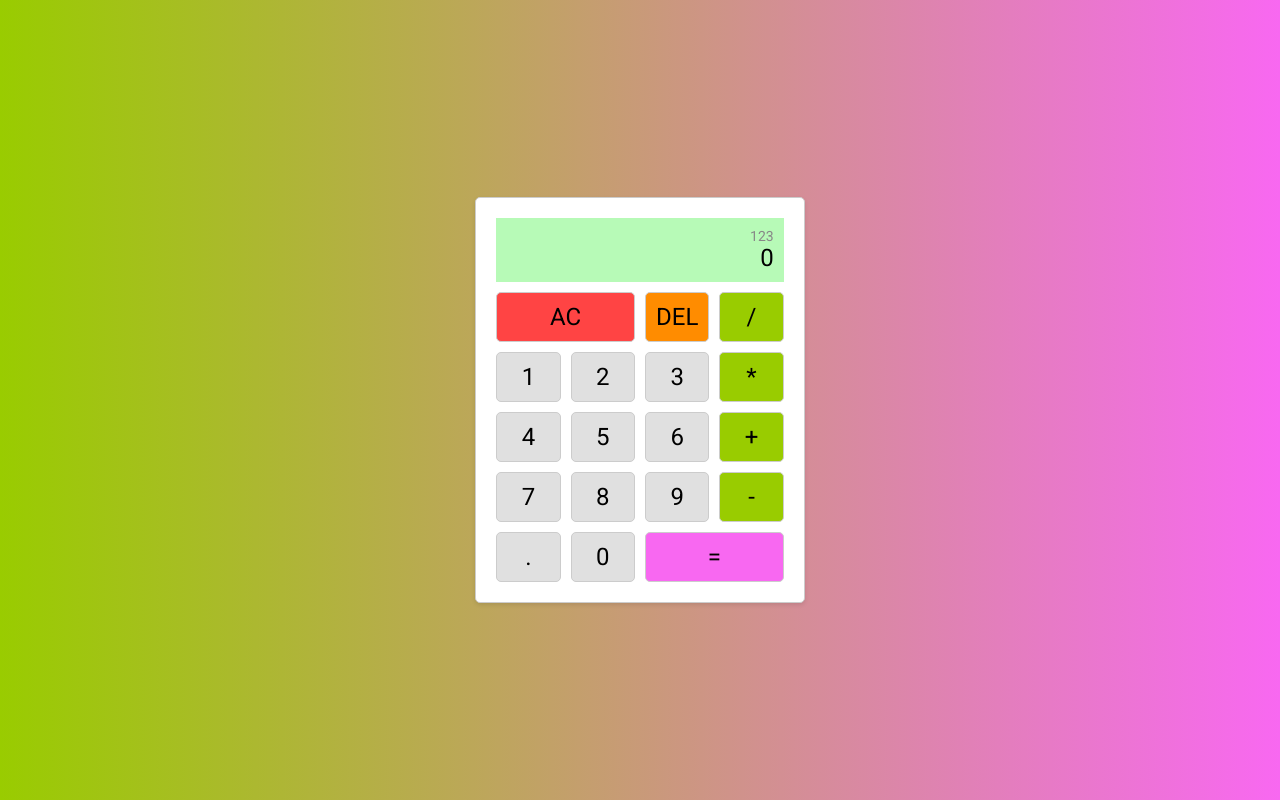
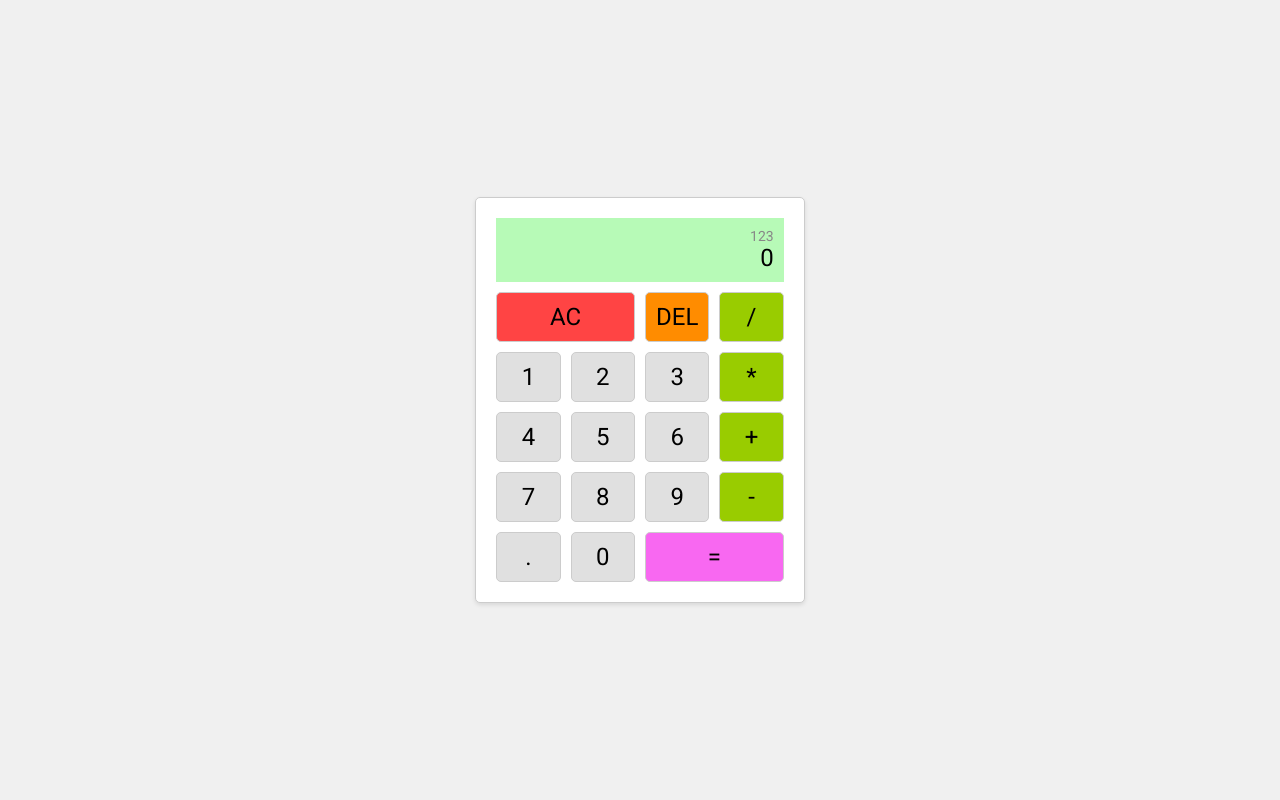
Before and after one commit to MAsecurity/Calculator, a plain HTML site: page index.html in a window 1280 px wide. Drawn offline with Linux system fonts and the light colour scheme.

Commit message:
Update style.css

```diff
--- a/style.css
+++ b/style.css
@@ -12,7 +12,7 @@ body {
   justify-content: center;
   align-items: center;
   height: 100vh;
-  background:linear-gradient(to right,#99cc00,#f868f1)
+  background-color: #f0f0f0;
 }
 
 .calculator {
```
